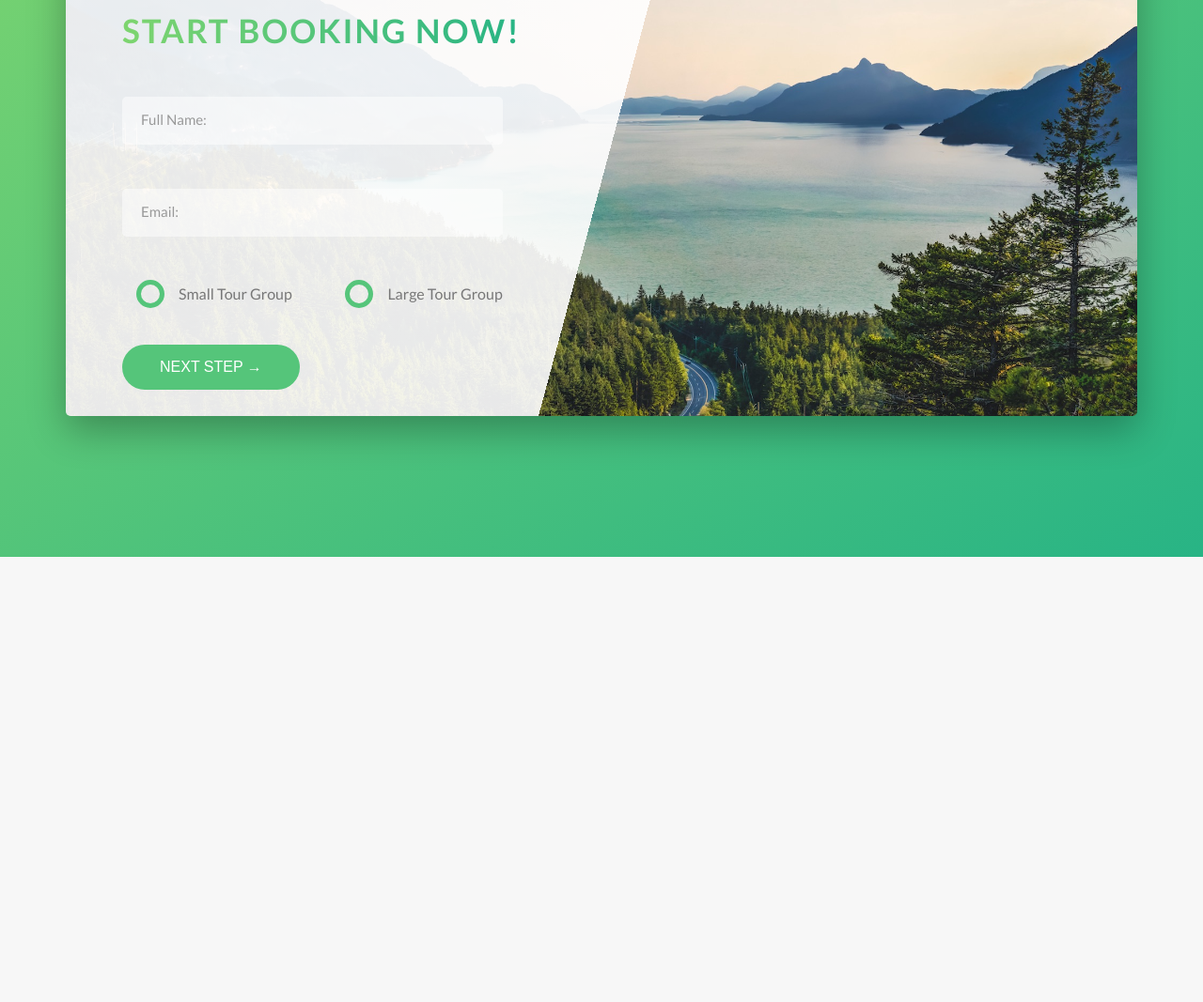
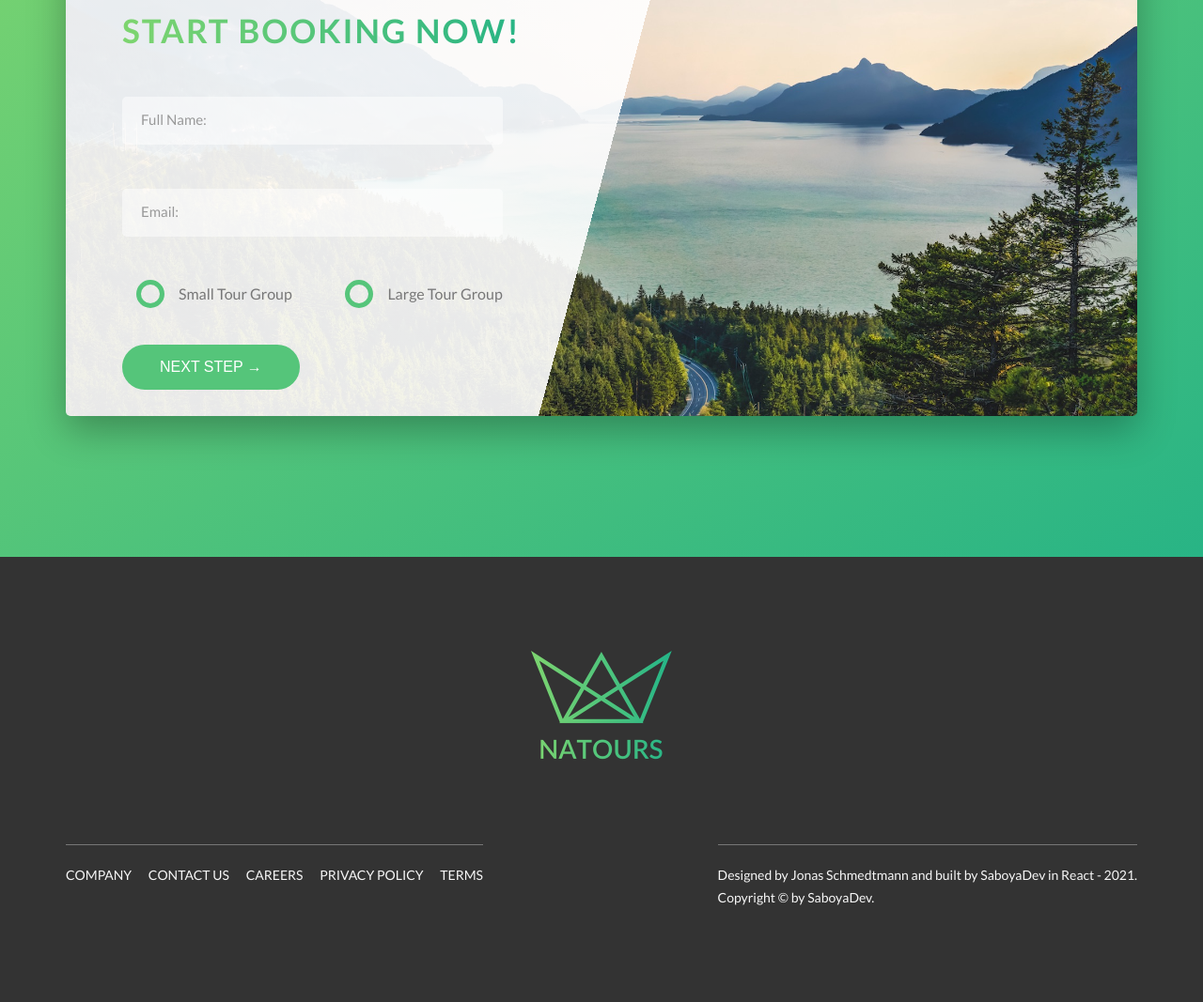
Before and after one commit to SaboyaDev/Natours, a website: page index.html in a window 1280 px wide. Shown: the part 4694-5761 px from the top of the page at 94% size. Before the commit the page ends 5287 px from the top, so only its background shows below. Drawn offline with Linux system fonts and the light colour scheme.

Commit message:
Completed the footer section

```diff
--- a/index.html
+++ b/index.html
@@ -39,6 +39,7 @@
 				</h2>
 			</div>
 			<div class="row">
+				<!-- LEFT SIDE DESCRIPTION -->
 				<div class="col-1-of-2">
 					<!-- 1st Paragraph -->
 					<h3 class="heading-tertiary u-margin-bottom-small">
@@ -64,7 +65,7 @@
 					<a href="#" class="btn-text">learn more &rarr;</a>
 				</div>
 
-				<!-- Composition -->
+				<!-- RIGHT SIDE Composition -->
 				<div class="col-1-of-2">
 					<div class="composition">
 						<img src="img/nat-1-large.jpg" alt="Photo 1" class="composition__photo composition__photo--1" /><img
@@ -373,7 +374,37 @@
 				</div>
 			</div>
 		</div>
+
 	</main>
+
+	<!-- FOOTER -->
+	<footer class="footer">
+		<div class="footer__logo-box u-margin-bottom-big">
+			<img src="img/logo-green-2x.png" alt="Full Logo" class='footer__logo'>
+		</div>
+		<div class="row">
+			<!-- LEFT FOOTER NAVIGATION -->
+			<div class="col-1-of-2">
+				<div class="footer__navigation">
+					<ul class="footer__list">
+						<li class="footer__item"><a href="#" class="footer__link">Company</a></li>
+						<li class="footer__item"><a href="#" class="footer__link">Contact Us</a></li>
+						<li class="footer__item"><a href="#" class="footer__link">Careers</a></li>
+						<li class="footer__item"><a href="#" class="footer__link">Privacy Policy</a></li>
+						<li class="footer__item"><a href="#" class="footer__link">Terms</a></li>
+					</ul>
+				</div>
+			</div>
+			<!-- RIGHT FOOTER COPYRIGHT -->
+			<div class="col-1-of-2">
+				<P class="footer__copyright">
+					Designed by Jonas Schmedtmann and built by SaboyaDev in React - 2021.
+					<br>Copyright &copy; by SaboyaDev.
+				</P>
+			</div>
+		</div>
+	</footer>
+
 </body>
 
 </html>
--- a/sass/abstracts/variables.scss
+++ b/sass/abstracts/variables.scss
@@ -13,11 +13,13 @@ $color-grey-light-1: #f7f7f7;
 $color-grey-light-2: #eee;
 $color-grey-dark: #777;
 $color-grey-dark-2: #999;
+$color-grey-dark-3: #333;
 $color-white: #fff;
 $color-black: #000;
 
 // Font
 $default-font-size: 1.6rem;
+$small-font-size: 1.4rem;
 
 // Grid
 $grid-width: 114rem;
--- a/sass/layout/_index.scss
+++ b/sass/layout/_index.scss
@@ -1,2 +1,3 @@
+@forward 'footer';
 @forward 'grid';
 @forward 'header';
--- /dev/null
+++ b/sass/layout/footer.scss
@@ -0,0 +1,58 @@
+@use '../abstracts';
+
+.footer {
+	background-color: abstracts.$color-grey-dark-3;
+	padding: 10rem 0;
+	font-size: abstracts.$small-font-size;
+	color: abstracts.$color-grey-light-1;
+
+	&__logo-box {
+		text-align: center;
+	}
+
+	&__logo {
+		width: 15rem;
+		height: auto;
+	}
+
+	// NAVIGATION
+	&__navigation,
+	&__copyright {
+		display: inline-block;
+		border-top: 0.1rem solid abstracts.$color-grey-dark;
+		padding-top: 2rem;
+	}
+
+	&__list {
+		list-style: none;
+	}
+
+	&__item {
+		display: inline-block;
+
+		&:not(:last-child) {
+			margin-right: 1.5rem;
+		}
+	}
+
+	&__link {
+		&:link,
+		&:visited {
+			color: abstracts.$color-grey-light-1;
+			text-decoration: none;
+			text-transform: uppercase;
+			display: inline-block;
+		}
+
+		&:hover,
+		&:active {
+			color: abstracts.$color-primary;
+			box-shadow: 0 1rem 2rem rgba(abstracts.$color-black, 0.4);
+			transform: rotate(5deg) scale(1.3);
+		}
+	}
+
+	&__copyright {
+		float: right;
+	}
+}
```
Also changed, not shown: css/style.css.
